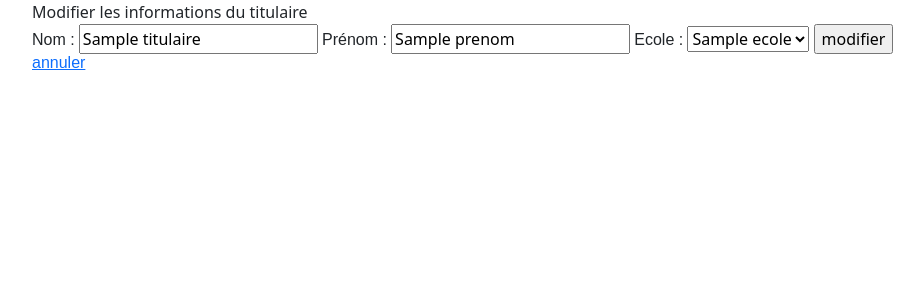
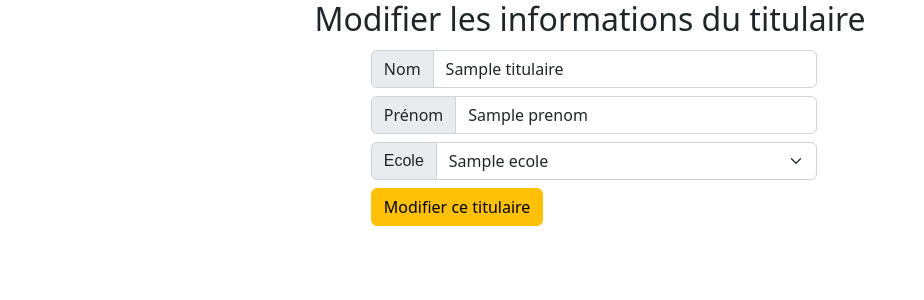
Before and after one commit to pipartde/tfe, a PHP site: template views/titulaire/edit.php in a window 1280 px wide. Shown: the top 300 px of the page, without its empty margins (50-974 px from the left). Run offline with PHP 8.4, Linux system fonts and the light colour scheme; the template is opened without the code that fills it: most values are stand-ins (such as "Sample title", 1, 10 or a date in 2020).

Commit message:
maj front titulaire

```diff
--- a/views/titulaire/edit.php
+++ b/views/titulaire/edit.php
@@ -1,14 +1,22 @@
 <div class="container">
 
-    <div class="title">Modifier les informations du titulaire</div>
+    <div class="title h2 text-center">Modifier les informations du titulaire</div>
 
     <form method="post" action="/titulaire/update/<?= $titulaire->pk ?>" class="create-form-enfant">
-        <label for="nom">Nom :</label>
-        <input type="text" name="nom" id="nom" value="<?= $titulaire->nom ?>">
-        <label for="prenom">Prénom :</label>
-        <input type="text" name="prenom" id="prenom" value="<?= $titulaire->prenom ?>">
-        <label for="ecole">Ecole :</label>
-        <select name="ecole_id" id="ecole">
+        <div class="containerForm">
+            <div class="input-group m-1">
+                <span class="input-group-text" id="nom">Nom</span>
+                <input type="text" class="form-control" name="nom" aria-label="nom" aria-describedby="nom" id="nom"
+                       value="<?= $titulaire->nom ?>">
+            </div>
+            <div class="input-group m-1">
+                <span class="input-group-text" id="prenom">Prénom</span>
+                <input type="text" class="form-control" name="prenom" aria-label="prenom" aria-describedby="prenom" id="prenom"
+                       value="<?= $titulaire->prenom ?>">
+            </div>
+            <div class="input-group m-1">
+                <label class="input-group-text" for="ecole">Ecole</label>
+                <select class="form-select" id="ecole" name="ecole_id">
                     <?php foreach ($ecoles as $ecole) :
                         if($ecole->pk == $titulaire->ecole_id->pk) { ?>
                             <option selected value="<?= $ecole->pk ?>"> <?php echo ($ecole->nom); ?> </option>
@@ -16,13 +24,12 @@
                             <option value="<?= $ecole->pk ?>"> <?php echo ($ecole->nom); ?> </option>
                         <?php } endforeach; ?>
                 </select>
+            </div>
 
         <input type="hidden" name="id" id="id" value="<?= $titulaire->pk ?>">
-        <input class="linkButton" type="submit" value="modifier" name="addKid" onclick="return confirm('Êtes vous sûr(e) ?')">
+        <input class="linkButton btn btn-warning m-1" type="submit" value="Modifier ce titulaire" name="addKid" onclick="return confirm('Êtes vous sûr(e) ?')">
+        </div>
     </form>
-    <p>
-        <a href="/titulaire/index">annuler</a>
-    </p>
 
 
 
```
Also changed, not shown: views/enfant/list.php (+4 -5 lines), views/titulaire/create.php (+22 -15 lines), views/titulaire/list.php (+4 -6 lines). Lines whose indentation alone changed are shown as unchanged.
